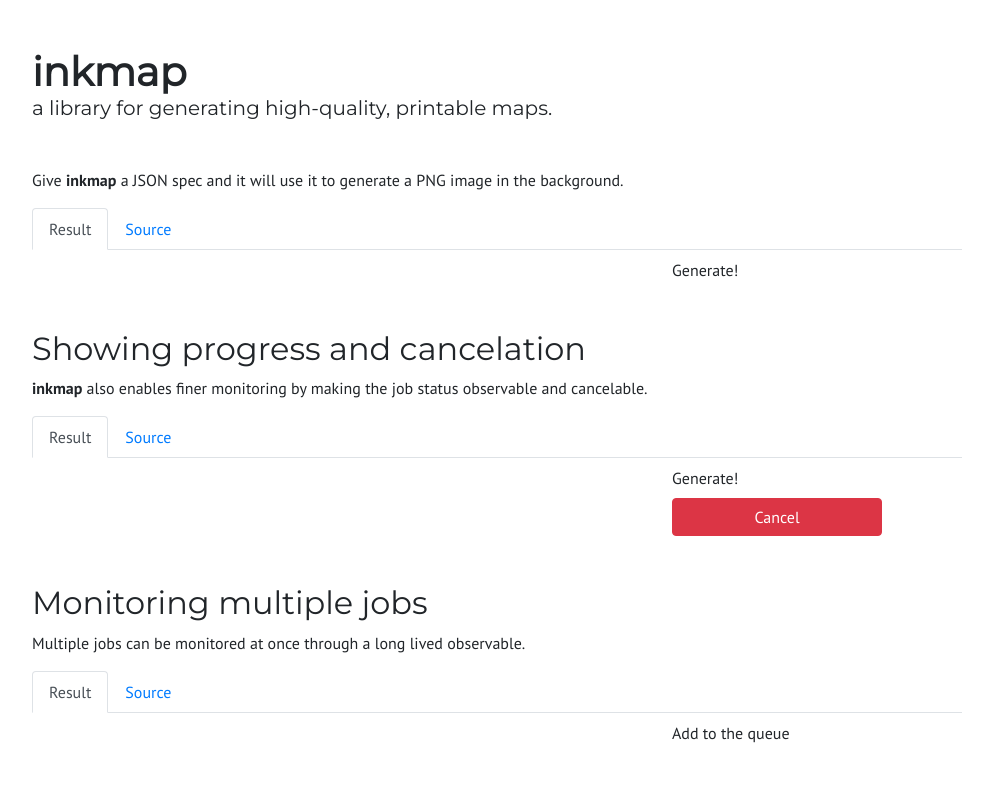
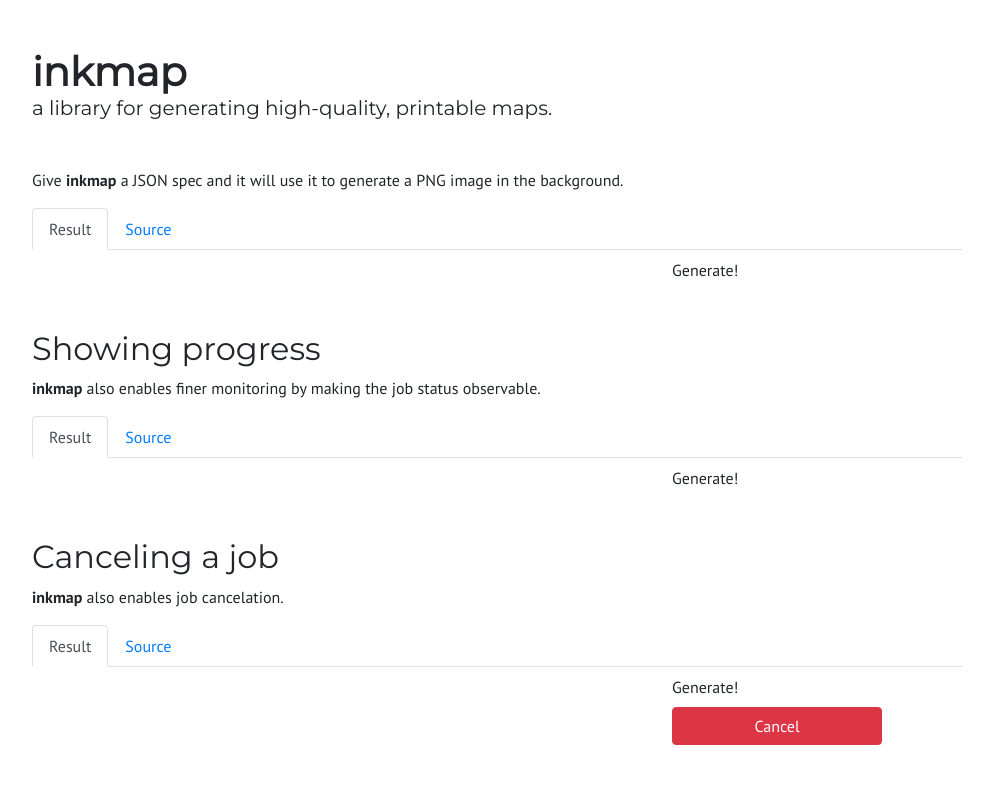
Before and after one commit to camptocamp/inkmap, a website built with webpack: page demo/index.html in a window 1280 px wide. Shown: the top 790 px of the page, without its empty margins (143-1136 px from the left). Built offline with nearby package versions, Linux system fonts and the light colour scheme.

Commit message:
feat(demo): split cancel from progress example

```diff
--- a/demo/index.html
+++ b/demo/index.html
@@ -90,10 +90,10 @@
       </div>
 
       <div class="mt-5" id="example-02">
-        <h2>Showing progress and cancelation</h2>
+        <h2>Showing progress</h2>
         <p>
           <strong>inkmap</strong> also enables finer monitoring by making the
-          job status observable and cancelable.
+          job status observable.
         </p>
         <ul class="nav nav-tabs">
           <li class="nav-item">
@@ -117,6 +117,42 @@
               <div class="col-3">
                 <custom-button> Generate! </custom-button>
                 <custom-progress></custom-progress>
+              </div>
+            </div>
+          </div>
+          <div class="tab-pane example-02-source">
+            <pre
+              class="rounded small"
+            ><code class="js"><%- example02 %></code></pre>
+          </div>
+        </div>
+      </div>
+
+      <div class="mt-5" id="example-03">
+        <h2>Canceling a job</h2>
+        <p><strong>inkmap</strong> also enables job cancelation.</p>
+        <ul class="nav nav-tabs">
+          <li class="nav-item">
+            <a
+              class="nav-link active"
+              data-toggle="tab"
+              href=".example-03-result"
+              >Result</a
+            >
+          </li>
+          <li class="nav-item">
+            <a class="nav-link" data-toggle="tab" href=".example-03-source"
+              >Source</a
+            >
+          </li>
+        </ul>
+        <div class="tab-content mt-2">
+          <div class="tab-pane example-03-result show active">
+            <div class="row align-items-center">
+              <print-spec class="col-8" editable="false"></print-spec>
+              <div class="col-3">
+                <custom-button> Generate! </custom-button>
+                <custom-progress></custom-progress>
                 <button
                   role="button"
                   class="cancel-btn btn btn-danger btn-block mt-2"
@@ -126,10 +162,10 @@
               </div>
             </div>
           </div>
-          <div class="tab-pane example-02-source">
+          <div class="tab-pane example-03-source">
             <pre
               class="rounded small"
-            ><code class="js"><%- example02 %></code></pre>
+            ><code class="js"><%- example03 %></code></pre>
           </div>
         </div>
       </div>
```
Also changed, not shown: demo/examples/02-progress.js (+4 -15 lines), demo/examples/03-cancel.js (+45 -0 lines).
